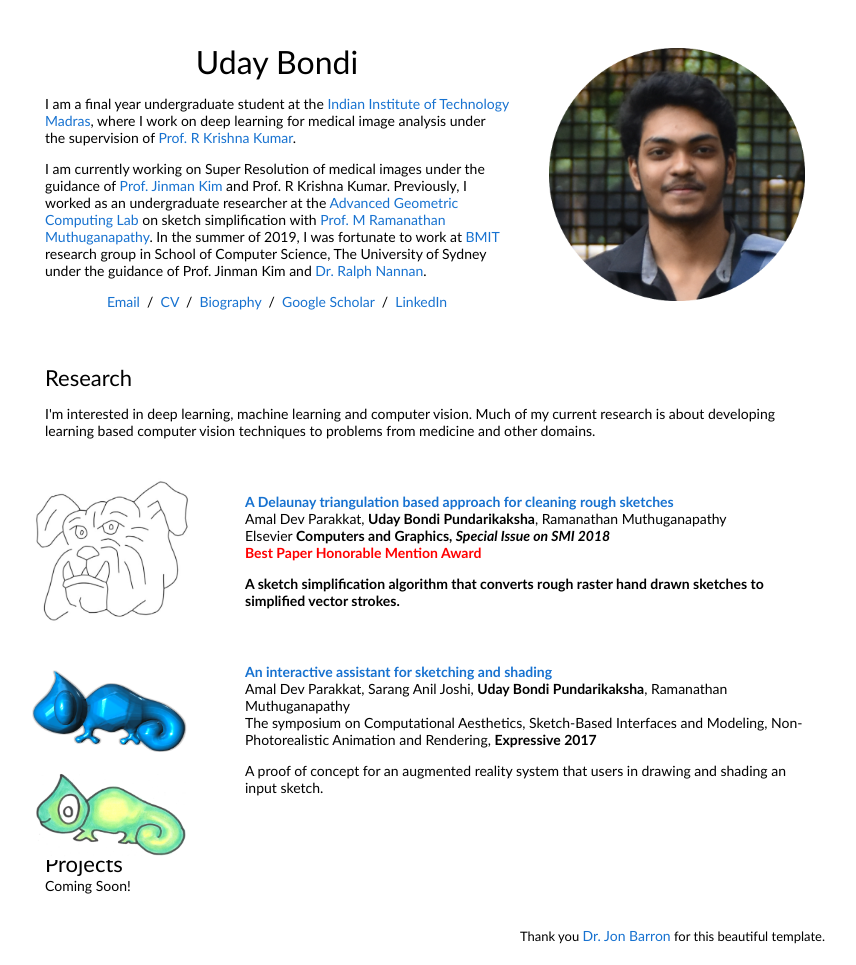
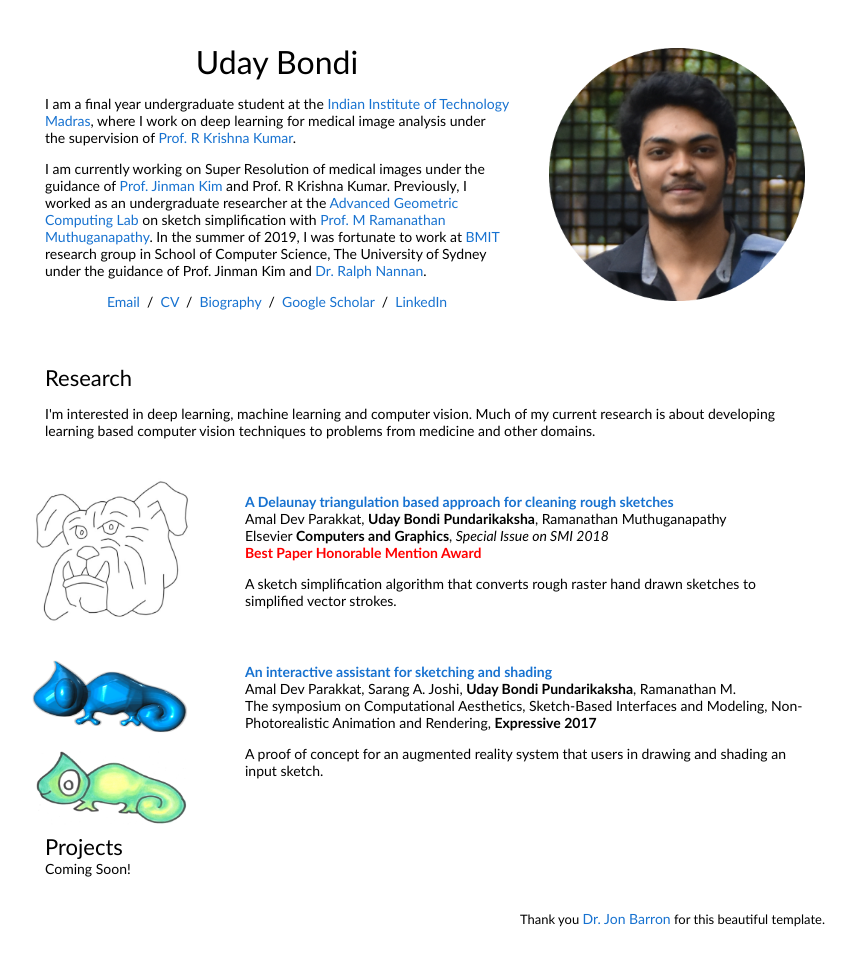
Before and after one commit to UdayBondi/udaybondi.github.io, a plain HTML site: page index.html in a window 1280 px wide. Shown: the whole page, without its empty margins (215-1071 px from the left). Drawn offline with Linux system fonts and the light colour scheme.

Commit message:
shade changes

```diff
--- a/index.html
+++ b/index.html
@@ -85,7 +85,7 @@
               Amal Dev Parakkat,
               <strong>Uday Bondi Pundarikaksha</strong>, Ramanathan Muthuganapathy
               <br>
-              Elsevier <strong>Computers and Graphics<strong>, <em>Special Issue on SMI 2018</em>
+              Elsevier <strong>Computers and Graphics</strong>, <em>Special Issue on SMI 2018</em>
               <br>
               <font color="red"> <strong>Best Paper Honorable Mention Award</strong></font>
               <br>
@@ -102,7 +102,7 @@
           <tr onmouseout="sketch_stop()" onmouseover="sketch_start()">
             <td style="padding:5px;width:25%;vertical-align:middle">
               <div class="one">
-                <div class="two" id='shade_image'><img style="width:100%;max-width:100%" src='images/cam_shaded.png'></div>
+                <div class="two" id='shade_image'><img style="width:100%;max-width:100%" src='images/cam_shaded1.png'></div>
                 <img style="width:100%;max-width:100%" src='images/cam_sketch.png'>
               </div>
               <script type="text/javascript">
@@ -117,13 +117,13 @@
               </script>
             </td>
             <td style="padding:20px;width:75%;vertical-align:middle">
-              <a href="https://www.sciencedirect.com/science/article/pii/S0097849318300761">
+              <a href="https://dl.acm.org/citation.cfm?id=3122799">
                 <papertitle>An interactive assistant for sketching and shading</papertitle>
               </a>
               <br>
 
-              Amal Dev Parakkat, Sarang Anil Joshi,
-              <strong>Uday Bondi Pundarikaksha</strong>, Ramanathan Muthuganapathy
+              Amal Dev Parakkat, Sarang A. Joshi,
+              <strong>Uday Bondi Pundarikaksha</strong>, Ramanathan M.
               <br>
               The symposium on Computational Aesthetics, Sketch-Based Interfaces and Modeling, Non-Photorealistic Animation and Rendering, <strong>Expressive 2017</strong>
               <p></p>
```
Also changed, not shown: images/cam_shaded1.png (added).
